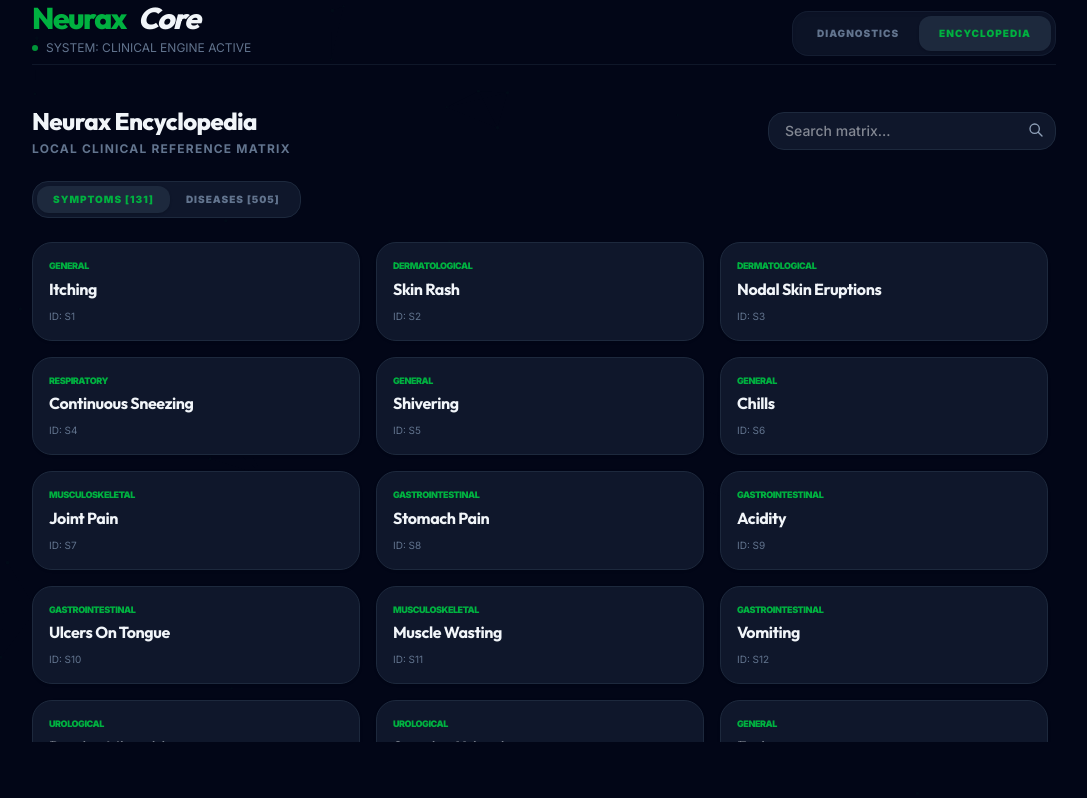
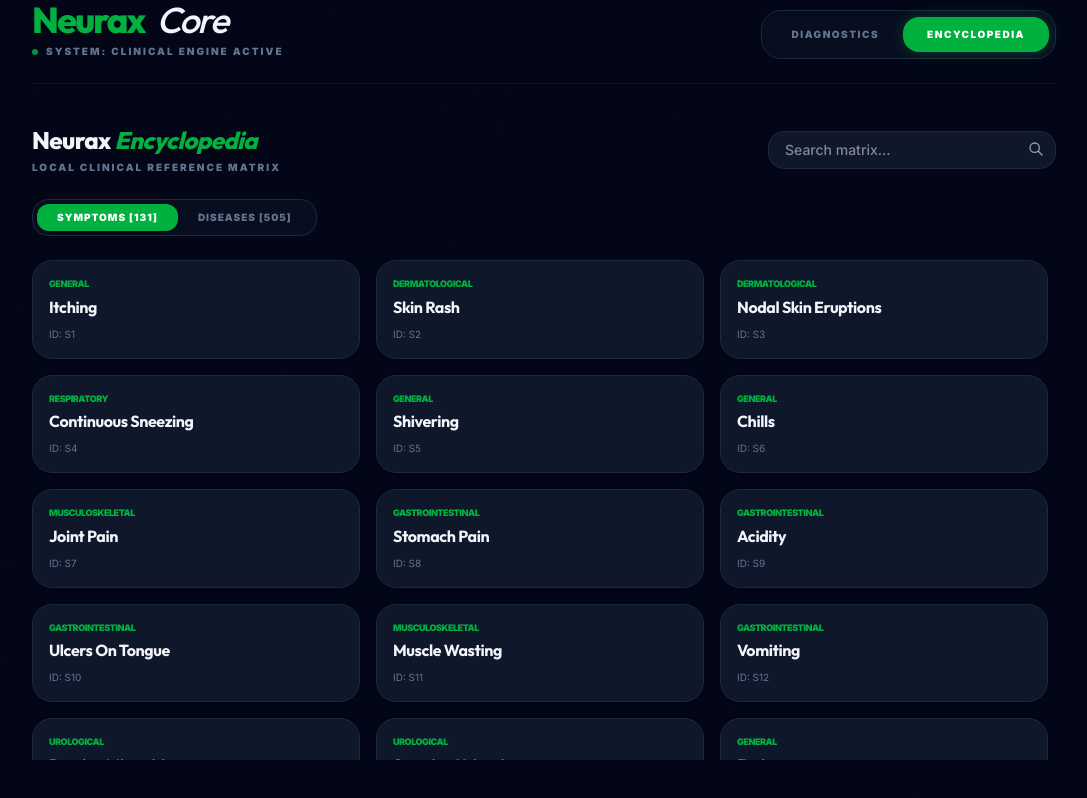
Before and after one commit to justinsaroshthomas-dotcom/neurax, a Next.js app: page /dashboard in a window 1280 px wide. Both pictures are taken after a click on the button "ENCYCLOPEDIA". Shown: the whole page, without its empty margins (96-1183 px from the left). Built offline with nearby package versions, Linux system fonts and the light colour scheme.

Commit message:
fix: Finalize Neurax Core branding and button styling

```diff
--- a/src/app/dashboard/page.tsx
+++ b/src/app/dashboard/page.tsx
@@ -97,31 +97,35 @@ export default function DashboardPage() {
         <div className="max-w-5xl mx-auto space-y-10 animate-in fade-in duration-1000 relative">
             <NeuralBackground />
             {/* Header — always visible */}
-            <div className="flex flex-col md:flex-row md:items-end justify-between gap-6 pb-2 border-b border-slate-200/50 dark:border-slate-800/50">
+            <div className="flex flex-col md:flex-row md:items-end justify-between gap-6 pb-6 border-b border-slate-200/50 dark:border-slate-800/50">
                 <div className="space-y-1">
-                    <h1 className="text-3xl font-black tracking-tighter flex items-center gap-3">
+                    <h1 className="text-4xl font-black tracking-tighter flex items-center gap-3">
                          <span className="text-primary">Neurax</span>{" "}
-                         <span className="text-slate-900 dark:text-slate-100 italic">Core</span>
+                         <span className="text-slate-950 dark:text-slate-100 italic font-medium">Core</span>
                     </h1>
-                    <p className="text-xs font-mono text-slate-500 flex items-center gap-2">
+                    <p className="text-[10px] font-black text-slate-500 flex items-center gap-2 uppercase tracking-[0.2em]">
                         <span className="w-1.5 h-1.5 rounded-full bg-primary animate-pulse" />
                         SYSTEM: CLINICAL ENGINE ACTIVE
                     </p>
                 </div>
 
                 {!hasResults && !isAnalyzing && (
-                    <div className="flex bg-slate-100/80 dark:bg-slate-900/80 backdrop-blur-md p-1 rounded-xl border border-slate-200/50 dark:border-slate-800/50 shadow-inner">
+                    <div className="flex bg-slate-100 dark:bg-slate-900/50 p-1.5 rounded-2xl border border-slate-200 dark:border-slate-800 shadow-inner">
                         <button
                             onClick={() => setTab("diagnostics")}
-                            className={`px-5 py-2.5 rounded-lg text-[10px] font-black uppercase tracking-widest transition-all duration-300
-                                ${tab === "diagnostics" ? "bg-white dark:bg-slate-800 text-primary shadow-sm" : "text-slate-500 hover:text-slate-700"}`}
+                            className={`px-6 py-2.5 rounded-xl text-[10px] font-black uppercase tracking-[0.15em] transition-all duration-300
+                                ${tab === "diagnostics"
+                                    ? "bg-primary text-white shadow-[0_0_15px_rgba(0,177,64,0.3)]"
+                                    : "text-slate-500 hover:text-slate-700 dark:hover:text-slate-300"}`}
                         >
                             Diagnostics
                         </button>
                         <button
                             onClick={() => setTab("encyclopedia")}
-                            className={`px-5 py-2.5 rounded-lg text-[10px] font-black uppercase tracking-widest transition-all duration-300
-                                ${tab === "encyclopedia" ? "bg-white dark:bg-slate-800 text-primary shadow-sm" : "text-slate-500 hover:text-slate-700"}`}
+                            className={`px-6 py-2.5 rounded-xl text-[10px] font-black uppercase tracking-[0.15em] transition-all duration-300
+                                ${tab === "encyclopedia"
+                                    ? "bg-primary text-white shadow-[0_0_15px_rgba(0,177,64,0.3)]"
+                                    : "text-slate-500 hover:text-slate-700 dark:hover:text-slate-300"}`}
                         >
                             Encyclopedia
                         </button>
--- a/src/components/dashboard/NeuraxEncyclopedia.tsx
+++ b/src/components/dashboard/NeuraxEncyclopedia.tsx
@@ -26,9 +26,9 @@ export const NeuraxEncyclopedia: React.FC = () => {
             <div className="flex flex-col md:flex-row md:items-center justify-between gap-4">
                 <div>
                     <h2 className="text-2xl font-black tracking-tight text-slate-900 dark:text-slate-100">
-                        Neurax Encyclopedia
+                        Neurax <span className="text-primary italic">Encyclopedia</span>
                     </h2>
-                    <p className="text-xs font-bold text-slate-500 uppercase tracking-widest mt-1">
+                    <p className="text-[10px] font-black text-slate-500 uppercase tracking-[0.2em] mt-1">
                         Local Clinical Reference Matrix
                     </p>
                 </div>
@@ -47,16 +47,16 @@ export const NeuraxEncyclopedia: React.FC = () => {
                 </div>
             </div>
 
-            <div className="flex bg-slate-100 dark:bg-slate-900 p-1 rounded-xl w-fit border border-slate-200 dark:border-slate-800">
+            <div className="flex bg-slate-100 dark:bg-slate-900/50 p-1 rounded-xl w-fit border border-slate-200 dark:border-slate-800">
                 <button
                     onClick={() => setActiveTab("symptoms")}
-                    className={`px-4 py-1.5 rounded-lg text-[10px] font-black uppercase tracking-widest transition-all ${activeTab === 'symptoms' ? 'bg-white dark:bg-slate-800 text-primary shadow-sm' : 'text-slate-500'}`}
+                    className={`px-5 py-1.5 rounded-lg text-[10px] font-black uppercase tracking-widest transition-all ${activeTab === 'symptoms' ? 'bg-primary text-white shadow-sm' : 'text-slate-500 hover:text-slate-700'}`}
                 >
                     Symptoms [{seedSymptoms.length}]
                 </button>
                 <button
                     onClick={() => setActiveTab("diseases")}
-                    className={`px-4 py-1.5 rounded-lg text-[10px] font-black uppercase tracking-widest transition-all ${activeTab === 'diseases' ? 'bg-white dark:bg-slate-800 text-primary shadow-sm' : 'text-slate-500'}`}
+                    className={`px-5 py-1.5 rounded-lg text-[10px] font-black uppercase tracking-widest transition-all ${activeTab === 'diseases' ? 'bg-primary text-white shadow-sm' : 'text-slate-500 hover:text-slate-700'}`}
                 >
                     Diseases [505]
                 </button>
--- a/src/components/layout/DashboardLayout.tsx
+++ b/src/components/layout/DashboardLayout.tsx
@@ -94,9 +94,9 @@ export default function DashboardLayout({
                                 N
                             </div>
                             <div>
-                                <span className="font-bold text-sm text-foreground">Neurax</span>
+                                <span className="font-black text-sm text-foreground">Neurax <span className="text-primary italic">Core</span></span>
                                 <p className="text-[10px] text-muted-foreground tracking-wider uppercase">
-                                    Disease Predictor
+                                    Clinical Intelligence
                                 </p>
                             </div>
                         </Link>
```
